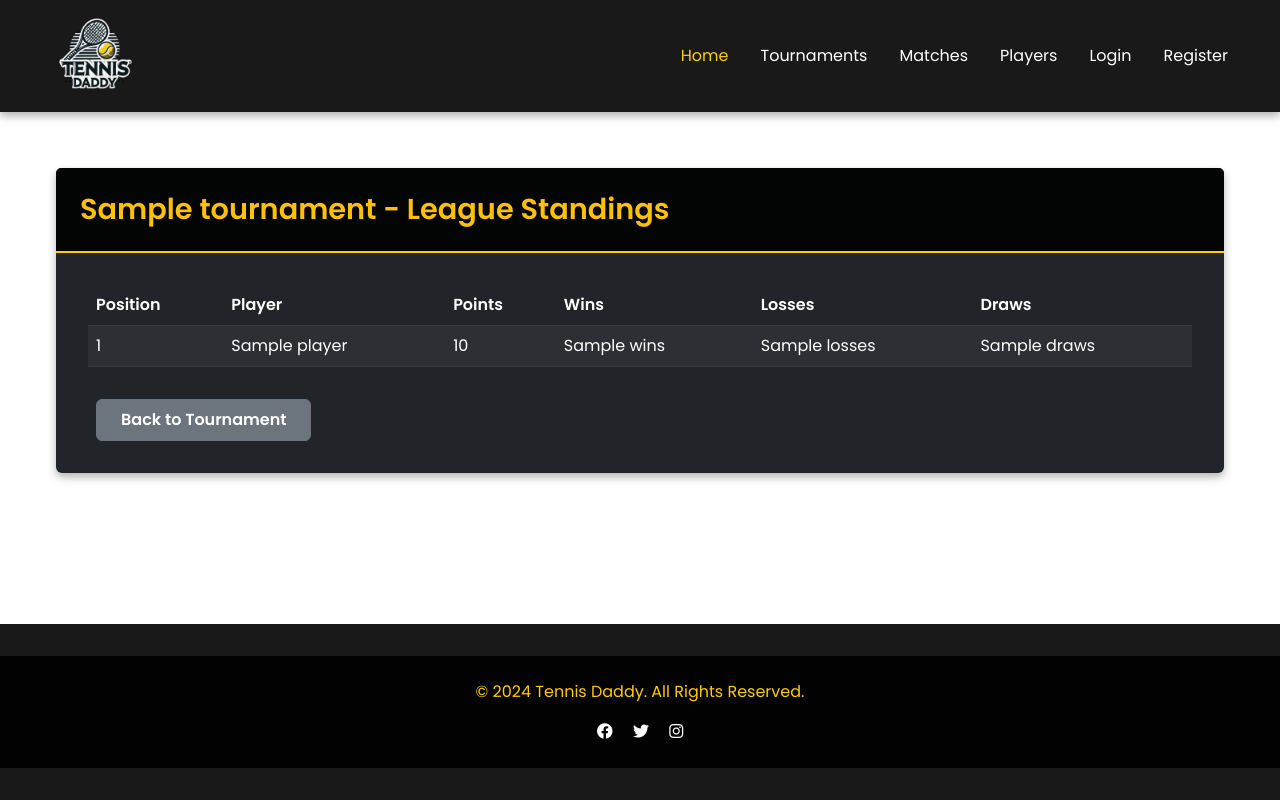
After one commit to KVI-Telerik/Match-Score, a Python web app: template templates/tournaments/standings.html in a window 1280 px wide. The commit adds this page. Run offline with Jinja, Linux system fonts and the light colour scheme; the template is opened without the code that fills it: most values are stand-ins (such as "Sample title", 1, 10 or a date in 2020).

Commit message:
fix of the end match functionality new standings.html that provides a league standings

```diff
--- a/templates/matches/list.html
+++ b/templates/matches/list.html
@@ -72,10 +72,12 @@
                                             <i class="far fa-calendar-alt me-2"></i>
                                             {{ match.date.strftime("%Y-%m-%d %H:%M") }}
                                         </p>
+                                        {% if match.tournament_type %}
                                         <p class="card-text mb-2">
                                             <i class="fas fa-gamepad me-2"></i>
-                                            {{ match.format }}
+                                            {{ match.tournament_type }}
                                         </p>
+                                        {% endif %}
                                          {% if match.finished %}
                                          <p class="card-text mb-2 d-flex align-items-center">
                                              <i class="fas fa-hourglass me-2"></i>
--- /dev/null
+++ b/templates/tournaments/standings.html
@@ -0,0 +1,73 @@
+<!DOCTYPE html>
+<html lang="en">
+<head>
+    <meta charset="UTF-8">
+    <meta name="viewport" content="width=device-width, initial-scale=1.0">
+    <title>{{ tournament.title }} - Standings</title>
+    <link href="https://cdn.jsdelivr.net/npm/bootstrap@5.3.0/dist/css/bootstrap.min.css" rel="stylesheet">
+    <link rel="stylesheet" href="https://cdnjs.cloudflare.com/ajax/libs/font-awesome/6.0.0-beta3/css/all.min.css">
+    {% from 'macros.html' import load_header, load_footer %}
+    <link href="https://fonts.googleapis.com/css2?family=Poppins:wght@400;600&display=swap" rel="stylesheet">
+    <link rel="stylesheet" href="{{ url_for('static', path='css/style.css') }}">
+    <link rel="icon" href="{{ url_for('static', path='images/tennis_ball.png') }}" type="image/png">
+</head>
+<body>
+    {{ load_header(user,csrf_token) }}
+
+    <div style="margin-top: 120px;"></div>
+
+    <div class="container my-5">
+        <div class="card bg-dark text-white">
+            <div class="card-header">
+                <h2 class="text-warning mb-0">{{ tournament.title }} - League Standings</h2>
+            </div>
+            <div class="card-body">
+                {% if standings %}
+                <div class="table-responsive">
+                    <table class="table table-dark table-striped">
+                        <thead>
+                            <tr class="text-warning">
+                                <th>Position</th>
+                                <th>Player</th>
+                                <th>Points</th>
+                                <th>Wins</th>
+                                <th>Losses</th>
+                                <th>Draws</th>
+                            </tr>
+                        </thead>
+                        <tbody>
+                            {% for standing in standings %}
+                            <tr>
+                                <td>{{ loop.index }}</td>
+                                <td>{{ standing.Player }}</td>
+                                <td>{{ standing.Points }}</td>
+                                <td>{{ standing.Wins }}</td>
+                                <td>{{ standing.Losses }}</td>
+                                <td>{{ standing.Draws }}</td>
+                            </tr>
+                            {% endfor %}
+                        </tbody>
+                    </table>
+                </div>
+                {% else %}
+                <div class="alert alert-dark">
+                    No standings available for this tournament.
+                </div>
+                {% endif %}
+
+                <div class="mt-3">
+                    <a href="/tournaments/{{ tournament.id }}" class="btn btn-secondary">
+                        Back to Tournament
+                    </a>
+                </div>
+            </div>
+        </div>
+    </div>
+
+    <div id="footer-div">
+        {{ load_footer() }}
+    </div>
+
+    <script src="https://cdn.jsdelivr.net/npm/bootstrap@5.3.0/dist/js/bootstrap.bundle.min.js"></script>
+</body>
+</html>
```
Also changed, not shown: routers/web/match.py (+7 -2 lines), routers/web/tournament.py (+20 -0 lines), services/match_service.py (+116 -12 lines), templates/tournaments/detail.html (+10 -6 lines).
